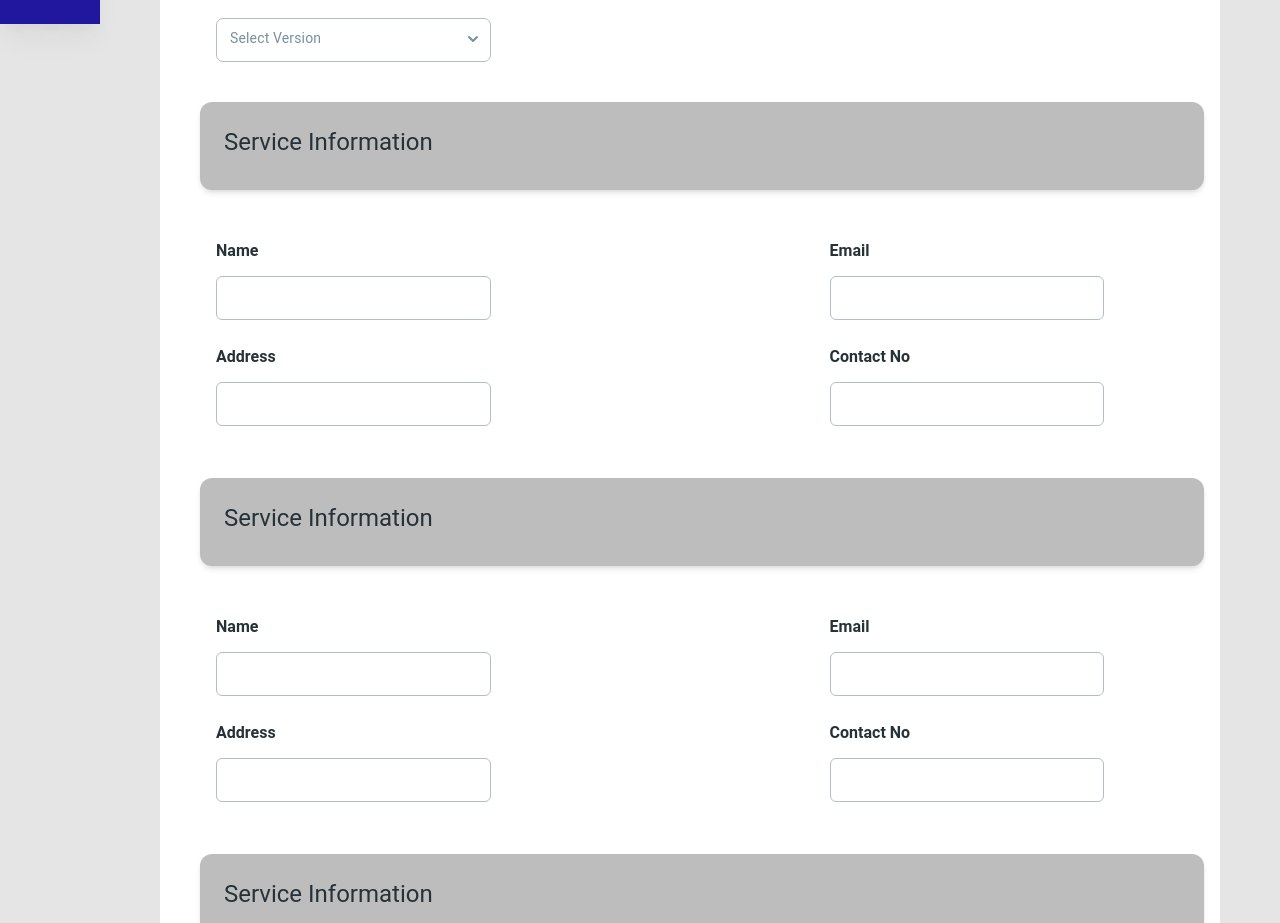
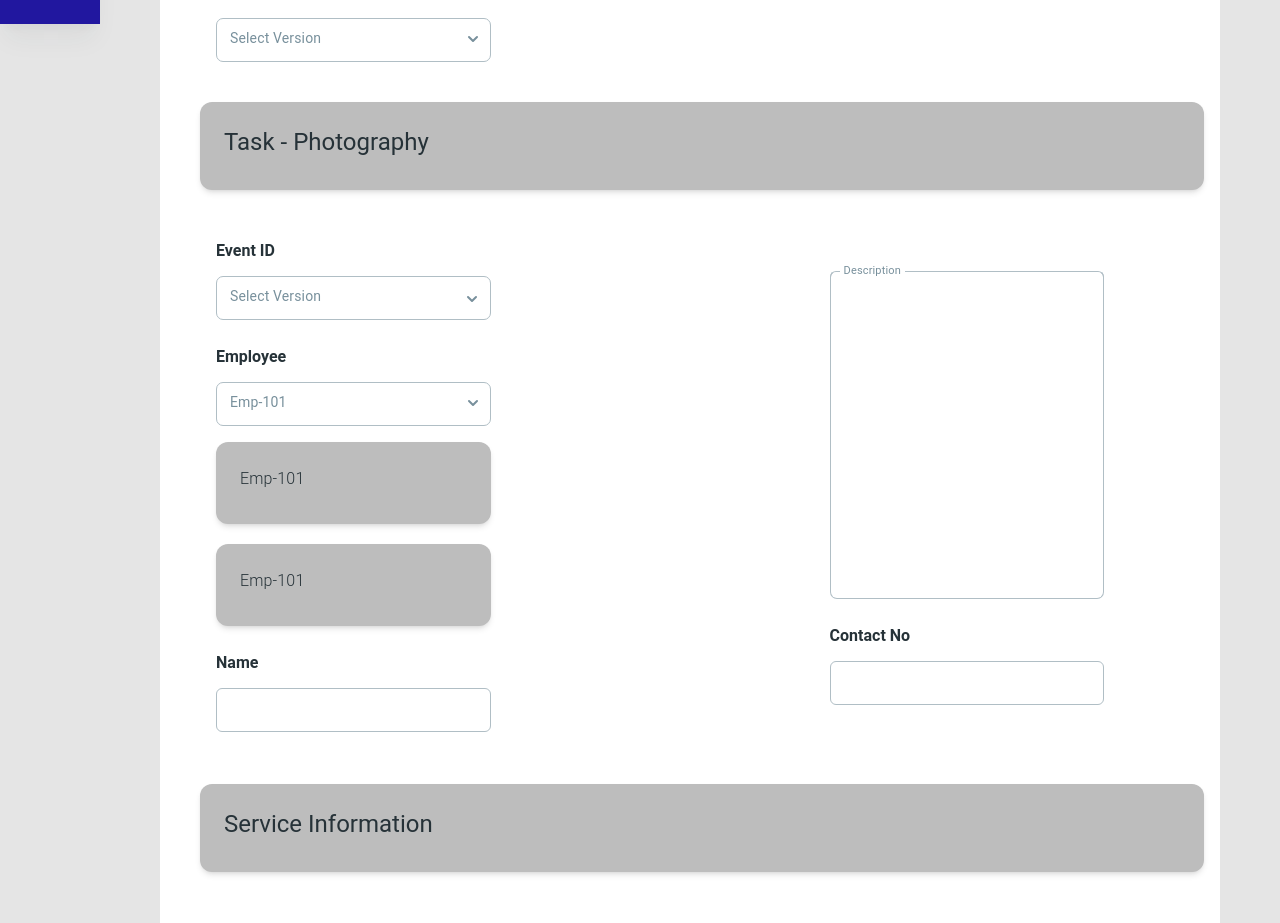
Before and after one commit to codefusionuom/studio-application, a React (Create React App) app: page /eventManager in a window 1280 px wide. Shown: the part 744-1667 px from the top of the page. Built offline with nearby package versions, Linux system fonts and the light colour scheme.

Commit message:
third commit

```diff
--- a/src/pages/eventManager/createEvent2.js
+++ b/src/pages/eventManager/createEvent2.js
@@ -1,5 +1,5 @@
-import React from 'react'
-import CardEvent from './cardEvent'
+import React from "react";
+import CardEvent from "./cardEvent";
 import {
   Card,
   CardBody,
@@ -8,14 +8,25 @@ import {
   Option,
   Input,
   Button,
+  DialogFooter,
+  DialogBody,
+  DialogHeader,
+  Dialog,
 } from "@material-tailwind/react";
+import { ChevronLeftIcon, ChevronRightIcon, MagnifyingGlassIcon } from "@heroicons/react/24/outline";
+import { DayPicker } from "react-day-picker";
 
 const CreateEvent2 = () => {
+  //for modal handling
+  const [open, setOpen] = React.useState(false);
+  const handleOpen = () => setOpen(!open);
+
+  const [date, setDate] = React.useState();
   return (
     <div>
       <CardEvent
         title={
-    <>
+          <Button onClick={handleOpen}>
             <svg
               xmlns="http://www.w3.org/2000/svg"
               fill="none"
@@ -31,13 +42,125 @@ const CreateEvent2 = () => {
               />
             </svg>
             Add Task
-    </>
+          </Button>
         }
         onClick={() => console.log("ffff")}
       />
+      <Dialog open={open} handler={handleOpen} maxWidth="2xl" width="full">
+        <DialogHeader>Its a simple dialog.</DialogHeader>
+        <DialogBody>
+
+        <table className="w-full min-w-max table-auto text-left">
+            <tr>
+            <td>
+            <div className="flex w-full shrink-0 gap-2 md:w-max h-11">
+                <div className="w-full md:w-72 ">
+                  <Input
+                    label="Search"
+                    icon={<MagnifyingGlassIcon className="h-5 w-5" />}
+                  />
+                </div>
+              </div>
+            </td>
+            <td>
+            <div className="  w-full min-w-[200px]">
+                <Select label="Select Version" className=" h-11">
+                  <Option>Material Tailwind HTML</Option>
+                  <Option>Material Tailwind React</Option>
+                  <Option>Material Tailwind Vue</Option>
+                  <Option>Material Tailwind Angular</Option>
+                  <Option>Material Tailwind Svelte</Option>
+                </Select>
+              </div>
+            </td>
+            </tr>
+            <tr>
+            <td>
+            <Card className=" w-4/5 bg-gray-400 flex align-top "  >
+                <CardBody>
+                  <Typography variant="lead" color="blue-gray" className=" ">
+                  Emp-101
+                  </Typography>
+                </CardBody>
+              </Card>
+            <Card className="mt-5 w-4/5 bg-gray-400 flex align-top"  >
+                <CardBody>
+                  <Typography variant="paragraph" color="blue-gray" className="mb-2 ">
+                  Emp-101
+                  </Typography>
+                </CardBody>
+              </Card>
+            </td>
+            <td>
+            <DayPicker
+                mode="single"
+                selected={date}
+                onSelect={setDate}
+                showOutsideDays
+                className="border-0  mt-8"
+                classNames={{
+                  caption:
+                    "flex justify-center py-2 mb-4 relative items-center",
+                  caption_label: "text-sm font-medium text-gray-900",
+                  nav: "flex items-center",
+                  nav_button:
+                    "h-6 w-6 bg-transparent hover:bg-blue-gray-50 p-1 rounded-md transition-colors duration-300",
+                  nav_button_previous: "absolute left-1.5",
+                  nav_button_next: "absolute right-1.5",
+                  table: "w-full border-collapse",
+                  head_row: "flex font-medium text-gray-900",
+                  head_cell: "m-0.5 w-9 font-normal text-sm",
+                  row: "flex w-full mt-2",
+                  cell: "text-gray-600 rounded-md h-9 w-9 text-center text-sm p-0 m-0.5 relative [&:has([aria-selected].day-range-end)]:rounded-r-md [&:has([aria-selected].day-outside)]:bg-gray-900/20 [&:has([aria-selected].day-outside)]:text-white [&:has([aria-selected])]:bg-gray-900/50 first:[&:has([aria-selected])]:rounded-l-md last:[&:has([aria-selected])]:rounded-r-md focus-within:relative focus-within:z-20",
+                  day: "h-9 w-9 p-0 font-normal",
+                  day_range_end: "day-range-end",
+                  day_selected:
+                    "rounded-md bg-gray-900 text-white hover:bg-gray-900 hover:text-white focus:bg-gray-900 focus:text-white",
+                  day_today: "rounded-md bg-gray-200 text-gray-900",
+                  day_outside:
+                    "day-outside text-gray-500 opacity-50 aria-selected:bg-gray-500 aria-selected:text-gray-900 aria-selected:bg-opacity-10",
+                  day_disabled: "text-gray-500 opacity-50",
+                  day_hidden: "invisible",
+                }}
+                components={{
+                  IconLeft: ({ ...props }) => (
+                    <ChevronLeftIcon {...props} className="h-4 w-4 stroke-2" />
+                  ),
+                  IconRight: ({ ...props }) => (
+                    <ChevronRightIcon {...props} className="h-4 w-4 stroke-2" />
+                  ),
+                }}
+              />
+            </td>
+            </tr>
+        </table>
 
 
+          {/* <div className="flex space-x-4">
+            <div>
 
+
+            </div>
+            <div>
+
+
+            </div>
+          </div> */}
+        </DialogBody>
+        <DialogFooter>
+          <Button
+            variant="text"
+            color="red"
+            onClick={handleOpen}
+            className="mr-1"
+          >
+            <span>Cancel</span>
+          </Button>
+          <Button variant="gradient" color="green" onClick={handleOpen}>
+            <span>Confirm</span>
+          </Button>
+        </DialogFooter>
+      </Dialog>
       <div>
         <div className="bg-cl-4 mt-8 ">
           <div class="  text-gray-700 bg-transparent shadow-none rounded-xl bg-clip-border p-4 pl-10 ">
@@ -101,13 +224,14 @@ const CreateEvent2 = () => {
                   <textarea
                     class="peer h-full min-h-[200px] w-full resize-none rounded-[7px] border border-blue-gray-200 border-t-transparent bg-transparent px-3 py-2.5 font-sans text-sm font-normal text-blue-gray-700 outline outline-0 transition-all placeholder-shown:border placeholder-shown:border-blue-gray-200 placeholder-shown:border-t-blue-gray-200 focus:border-2 focus:border-gray-900 focus:border-t-transparent focus:outline-0 disabled:resize-none disabled:border-0 disabled:bg-blue-gray-50"
                     placeholder=" "
-                > </textarea>
+                  >
+                    {" "}
+                  </textarea>
                   <label class="before:content[' '] after:content[' '] pointer-events-none absolute left-0 -top-1.5 flex h-full w-full select-none text-[11px] font-normal leading-tight text-blue-gray-400 transition-all before:pointer-events-none before:mt-[6.5px] before:mr-1 before:box-border before:block before:h-1.5 before:w-2.5 before:rounded-tl-md before:border-t before:border-l before:border-blue-gray-200 before:transition-all after:pointer-events-none after:mt-[6.5px] after:ml-1 after:box-border after:block after:h-1.5 after:w-2.5 after:flex-grow after:rounded-tr-md after:border-t after:border-r after:border-blue-gray-200 after:transition-all peer-placeholder-shown:text-sm peer-placeholder-shown:leading-[3.75] peer-placeholder-shown:text-blue-gray-500 peer-placeholder-shown:before:border-transparent peer-placeholder-shown:after:border-transparent peer-focus:text-[11px] peer-focus:leading-tight peer-focus:text-gray-900 peer-focus:before:border-t-2 peer-focus:before:border-l-2 peer-focus:before:border-gray-900 peer-focus:after:border-t-2 peer-focus:after:border-r-2 peer-focus:after:border-gray-900 peer-disabled:text-transparent peer-disabled:before:border-transparent peer-disabled:after:border-transparent peer-disabled:peer-placeholder-shown:text-blue-gray-500">
                     Description
                   </label>
                 </div>
               </div>
-
 
               <Card className="mt-6 w-full bg-gray-400 bold">
                 <CardBody>
@@ -116,7 +240,7 @@ const CreateEvent2 = () => {
                     color="blue-gray"
                     className="mb-2 text-2xl font-normal "
                   >
-                  Service Information
+                    Task - Photography
                   </Typography>
                 </CardBody>
               </Card>
@@ -126,7 +250,53 @@ const CreateEvent2 = () => {
                   {/* <form className="mt-8 mb-2  w-full  flex space-x-2 justify-between"> */}
 
                   <div className="mt-8 mb-2  w-full  flex space-x-2 justify-between">
-                  <div className="mb-1 flex flex-col gap-6 p-4 w-2/6">
+                  <div class="flex flex-col gap-6 mb-1 p-4 w-2/6">
+                  <h6 class="block -mb-3 font-sans text-base antialiased font-semibold leading-relaxed tracking-normal text-blue-gray-900">
+                    Event ID
+                  </h6>
+                  <div className="relative h-11 w-full min-w-[200px]">
+                    <Select
+                      label="Select Version"
+                      className="relative h-11 w-full min-w-[200px]"
+                    >
+                      <Option>Material Tailwind HTML</Option>
+                      <Option>Material Tailwind React</Option>
+                      <Option>Material Tailwind Vue</Option>
+                      <Option>Material Tailwind Angular</Option>
+                      <Option>Material Tailwind Svelte</Option>
+                    </Select>
+                  </div>
+
+                  <h6 class="block -mb-3 font-sans text-base antialiased font-semibold leading-relaxed tracking-normal text-blue-gray-900">
+                    Employee
+                  </h6>
+                  <div className="  w-full min-w-[200px]">
+                    <Select label="Emp-101" className=" h-11">
+                      <Option>Material Tailwind HTML</Option>
+                      <Option>Material Tailwind React</Option>
+                      <Option>Material Tailwind Vue</Option>
+                      <Option>Material Tailwind Angular</Option>
+                      <Option>Material Tailwind Svelte</Option>
+                    </Select>
+
+                    <Card className="mt-5   bg-gray-400 flex align-top"  >
+                <CardBody>
+                  <Typography variant="paragraph" color="blue-gray" className="mb-2 ">
+                  Emp-101
+                  </Typography>
+                </CardBody>
+              </Card>
+
+                    <Card className="mt-5   bg-gray-400 flex align-top"  >
+                <CardBody>
+                  <Typography variant="paragraph" color="blue-gray" className="mb-2 ">
+                  Emp-101
+                  </Typography>
+                </CardBody>
+              </Card>
+                  </div>
+
+
                   <Typography
                         variant="h6"
                         color="blue-gray"
@@ -142,39 +312,20 @@ const CreateEvent2 = () => {
                           className: "before:content-none after:content-none",
                         }}
                       />
-                    <Typography
-                      variant="h6"
-                      color="blue-gray"
-                      className="-mb-3"
-                    >
-                      Address
-                    </Typography>
-                    <Input
-                      size="lg"
-                      placeholder="name@mail.com"
-                      className=" !border-t-blue-gray-200 focus:!border-t-gray-900"
-                      labelProps={{
-                        className: "before:content-none after:content-none",
-                      }}
-                    />
                 </div>
 
                     <div className="mb-1 flex flex-col gap-6 p-4 w-2/6  ">
-                    <Typography
-                      variant="h6"
-                      color="blue-gray"
-                      className="-mb-3"
+                    <div className=" flex relative  h-2/3 mt-8">
+                  <textarea
+                    class="peer h-full min-h-[200px] w-full resize-none rounded-[7px] border border-blue-gray-200 border-t-transparent bg-transparent px-3 py-2.5 font-sans text-sm font-normal text-blue-gray-700 outline outline-0 transition-all placeholder-shown:border placeholder-shown:border-blue-gray-200 placeholder-shown:border-t-blue-gray-200 focus:border-2 focus:border-gray-900 focus:border-t-transparent focus:outline-0 disabled:resize-none disabled:border-0 disabled:bg-blue-gray-50"
+                    placeholder=" "
                   >
-                      Email
-                    </Typography>
-                    <Input
-                      size="lg"
-                      placeholder="name@mail.com"
-                      className=" !border-t-blue-gray-200 focus:!border-t-gray-900"
-                      labelProps={{
-                        className: "before:content-none after:content-none",
-                      }}
-                    />
+                    {" "}
+                  </textarea>
+                  <label class="before:content[' '] after:content[' '] pointer-events-none absolute left-0 -top-1.5 flex h-full w-full select-none text-[11px] font-normal leading-tight text-blue-gray-400 transition-all before:pointer-events-none before:mt-[6.5px] before:mr-1 before:box-border before:block before:h-1.5 before:w-2.5 before:rounded-tl-md before:border-t before:border-l before:border-blue-gray-200 before:transition-all after:pointer-events-none after:mt-[6.5px] after:ml-1 after:box-border after:block after:h-1.5 after:w-2.5 after:flex-grow after:rounded-tr-md after:border-t after:border-r after:border-blue-gray-200 after:transition-all peer-placeholder-shown:text-sm peer-placeholder-shown:leading-[3.75] peer-placeholder-shown:text-blue-gray-500 peer-placeholder-shown:before:border-transparent peer-placeholder-shown:after:border-transparent peer-focus:text-[11px] peer-focus:leading-tight peer-focus:text-gray-900 peer-focus:before:border-t-2 peer-focus:before:border-l-2 peer-focus:before:border-gray-900 peer-focus:after:border-t-2 peer-focus:after:border-r-2 peer-focus:after:border-gray-900 peer-disabled:text-transparent peer-disabled:before:border-transparent peer-disabled:after:border-transparent peer-disabled:peer-placeholder-shown:text-blue-gray-500">
+                    Description
+                  </label>
+                </div>
                       <Typography
                         variant="h6"
                         color="blue-gray"
@@ -187,7 +338,7 @@ const CreateEvent2 = () => {
                         placeholder="name@mail.com"
                         className=" !border-t-blue-gray-200 focus:!border-t-gray-900"
                         labelProps={{
-                        className: "before:content-none after:content-none",
+                          className: "before:content-none after:content-none"
                         }}
                       />
                     </div>
@@ -386,13 +537,15 @@ const CreateEvent2 = () => {
                 </div>
               </Card>
 
-            <Button color="blue" className="mt-auto">Next</Button>
+              <Button color="blue" className="mt-auto">
+                Next
+              </Button>
             </form>
           </div>
         </div>
       </div>
     </div>
-  )
-}
+  );
+};
 
-export default CreateEvent2
+export default CreateEvent2;
```
Lines whose indentation alone changed are shown as unchanged.
